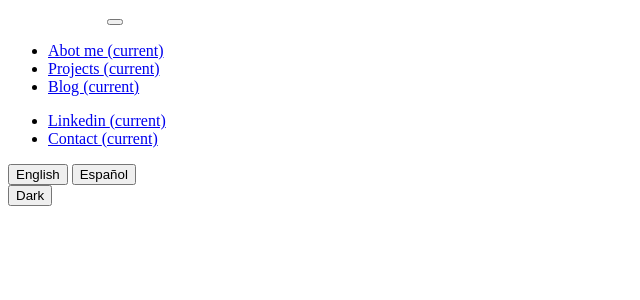
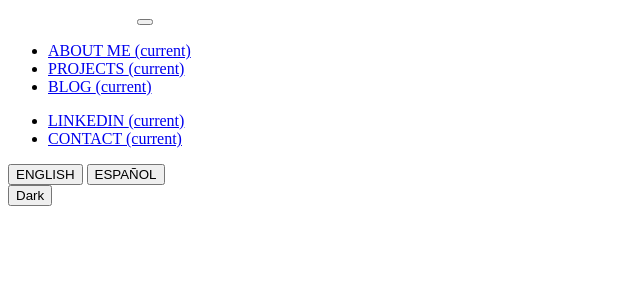
Before and after one commit to DamianDubra/Portfolio_Damian_Dubra, a Django app: template mi_portfolio/main/templates/main/components/header.html in a window 1280 px wide. Shown: the top 300 px of the page, without its empty margins (0-640 px from the left). Run offline with Django 5.2, Linux system fonts and the light colour scheme; the template is opened without the code that fills it, so the values that code supplies are empty.

Commit message:
Update header links and button text to uppercase

```diff
--- a/mi_portfolio/main/templates/main/components/header.html
+++ b/mi_portfolio/main/templates/main/components/header.html
@@ -1,6 +1,6 @@
 <section id="header">
   <nav class="navbar navbar-expand-lg navbar-dark fixed-top navbar-custom">
-  <a class="navbar-brand mb-1 h1" href="#" style="color:#ffffff!important;">Damian Dubra</a>
+  <a class="navbar-brand mb-1 h1" href="#" style="color:#ffffff!important;">DAMIAN DUBRA</a>
   <button class="navbar-toggler" type="button" data-toggle="collapse" data-target="#navbarSupportedContent" aria-controls="navbarSupportedContent" aria-expanded="false" aria-label="Toggle navigation">
     <span class="navbar-toggler-icon"></span>
   </button>
@@ -8,13 +8,13 @@
   <div class="collapse navbar-collapse flex-grow-1 justify-content-center space-betwen" id="navbarSupportedContent">
     <ul class="navbar-nav mx-auto">
       <li class="nav-item active">
-        <a class="nav-link" href="#about">Abot me <span class="sr-only">(current)</span></a>
+        <a class="nav-link" href="#about">ABOUT ME <span class="sr-only">(current)</span></a>
       </li>
       <li class="nav-item active">
-        <a class="nav-link" href="#projects">Projects <span class="sr-only">(current)</span></a>
+        <a class="nav-link" href="#projects">PROJECTS <span class="sr-only">(current)</span></a>
       </li>
       <li class="nav-item active">
-        <a class="nav-link" href="#blog">Blog <span class="sr-only">(current)</span></a>
+        <a class="nav-link" href="#blog">BLOG <span class="sr-only">(current)</span></a>
       </li>
 
     </ul>
@@ -24,10 +24,10 @@
   <div class="collapse navbar-collapse flex-grow-0" id="navbarSupportedContent" >
     <ul class="navbar-nav mx-auto">
       <li class="nav-item active">
-        <a class="nav-link" href="https://www.linkedin.com/in/damian-dubra-8457a21a6/?locale=es" data-no-translate>Linkedin <span class="sr-only">(current)</span></a>
+        <a class="nav-link" href="https://www.linkedin.com/in/damian-dubra-8457a21a6/?locale=es" data-no-translate>LINKEDIN <span class="sr-only">(current)</span></a>
       </li>
       <li class="nav-item active">
-        <a class="nav-link" href="#contact">Contact <span class="sr-only">(current)</span></a>
+        <a class="nav-link" href="#contact">CONTACT <span class="sr-only">(current)</span></a>
       </li>
 
     </ul>
@@ -35,11 +35,11 @@
     <div class="language-selector" data-no-translate>
 
       <button id="englishButton" class="languaje">
-          English
+          ENGLISH
       </button>
 
       <button id="spanishButton" class="languaje">
-          Español
+          ESPAÑOL
       </button>
 
     </div>
```
